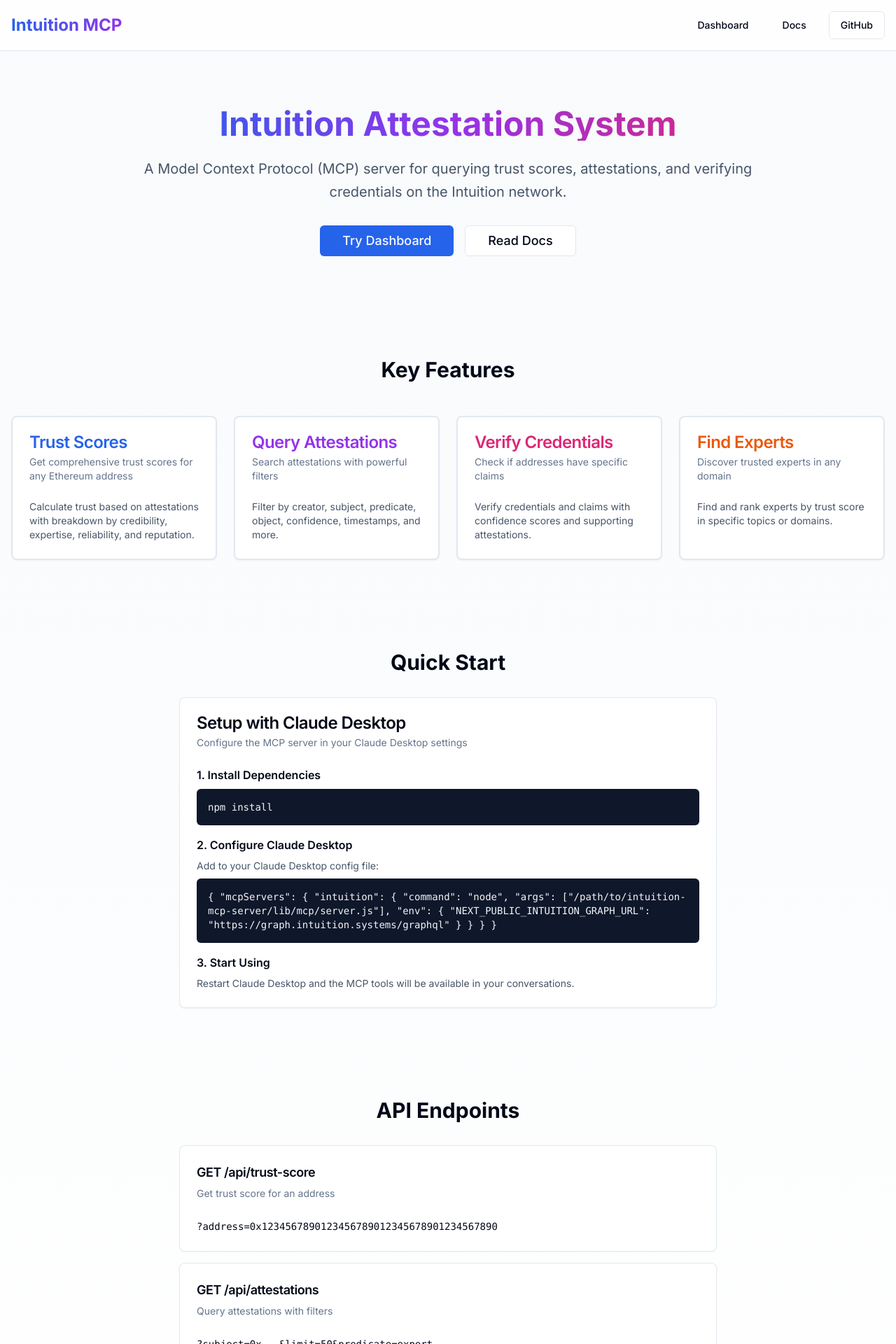
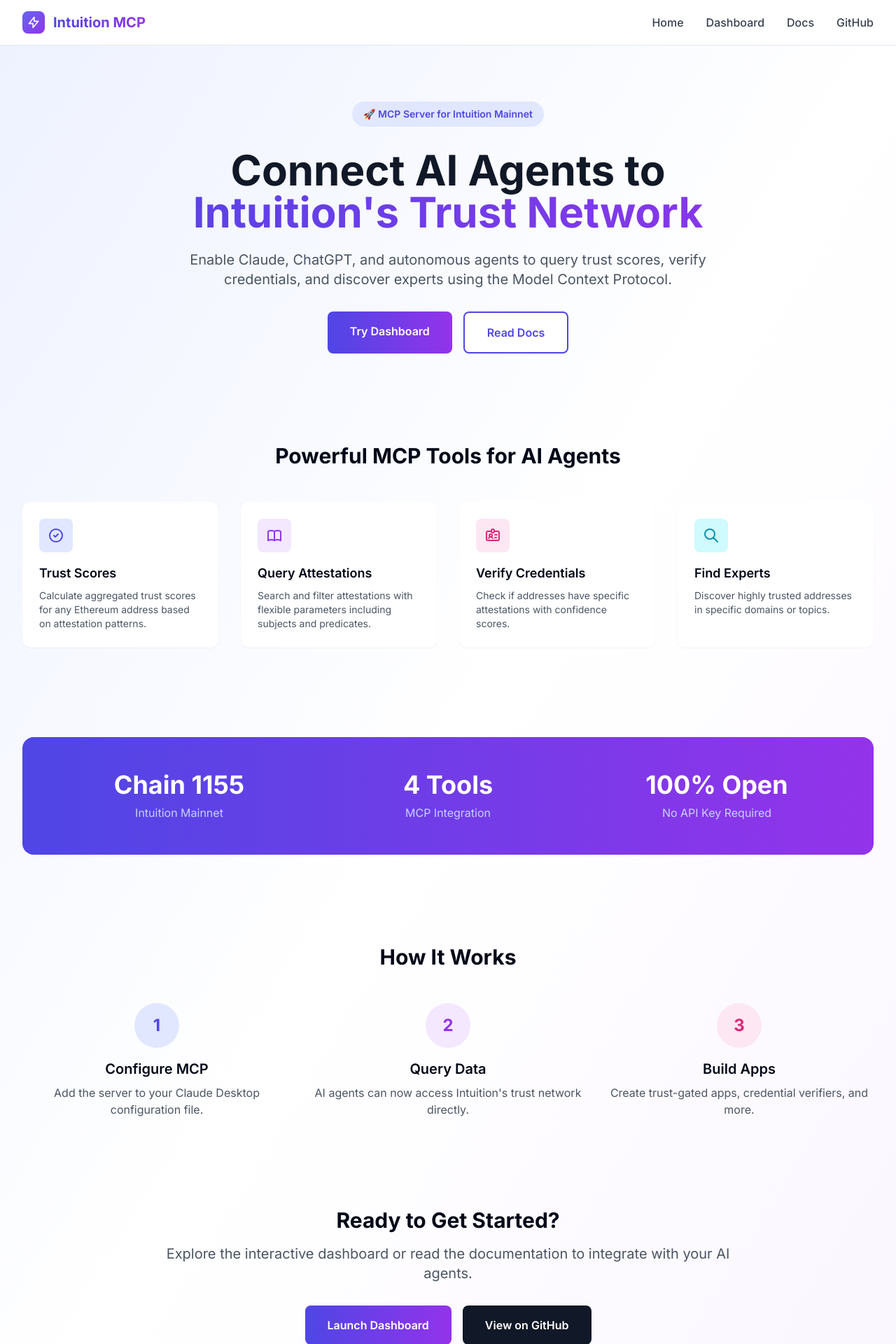
Before and after one commit to rudazy/Intuition-, a Next.js app: page / in a window 1280 px wide. Shown: the top 1920 px of the page at 70% size. Built offline with nearby package versions, Linux system fonts and the light colour scheme.

Commit message:
feat: enhance UI design and update footer - Removed grant mention from footer - Added Twitter/X link with icon - Enhanced CSS with animations and effects - Improved visual design with glass morphism - Added custom scrollbar and hover effects

```diff
--- a/app/layout.tsx
+++ b/app/layout.tsx
@@ -1,18 +1,37 @@
-import type { Metadata } from 'next';
-import { Inter } from 'next/font/google';
-import './globals.css';
+import type { Metadata } from "next";
+import { Inter } from "next/font/google";
+import "./globals.css";
+import Link from "next/link";
 
-const inter = Inter({ subsets: ['latin'] });
+const inter = Inter({ subsets: ["latin"] });
 
 export const metadata: Metadata = {
-  title: 'Intuition MCP Server',
-  description: 'Model Context Protocol server for Intuition attestation system - query trust scores, attestations, and verify credentials on-chain',
-  keywords: ['MCP', 'Intuition', 'attestations', 'trust score', 'blockchain', 'ethereum', 'Claude'],
-  authors: [{ name: 'Your Name' }],
+  title: "Intuition MCP Server | AI Agent Integration",
+  description: "MCP server for querying Intuition's attestation system. Enable AI agents like Claude to access trust scores and reputation data.",
+  icons: {
+    icon: '/logo.svg',
+    apple: '/logo.svg',
+  },
   openGraph: {
-    title: 'Intuition MCP Server',
-    description: 'Query trust scores and attestations on the Intuition network via MCP',
-    type: 'website',
+    title: "Intuition MCP Server",
+    description: "Enable AI agents to query trust scores and attestations from Intuition",
+    url: "https://intuition-orpin.vercel.app",
+    siteName: "Intuition MCP",
+    images: [
+      {
+        url: "https://intuition-orpin.vercel.app/logo.svg",
+        width: 512,
+        height: 512,
+      },
+    ],
+    locale: "en_US",
+    type: "website",
+  },
+  twitter: {
+    card: "summary_large_image",
+    title: "Intuition MCP Server",
+    description: "Enable AI agents to query trust scores and attestations from Intuition",
+    images: ["https://intuition-orpin.vercel.app/logo.svg"],
   },
 };
 
@@ -23,7 +42,52 @@
 }) {
   return (
     <html lang="en">
-      <body className={inter.className}>{children}</body>
+      <body className={inter.className}>
+        <nav className="border-b bg-white/50 backdrop-blur-sm sticky top-0 z-50">
+          <div className="max-w-7xl mx-auto px-4 sm:px-6 lg:px-8">
+            <div className="flex justify-between h-16 items-center">
+              <Link href="/" className="flex items-center space-x-3">
+                <div className="w-8 h-8 bg-gradient-to-br from-indigo-500 to-purple-600 rounded-lg flex items-center justify-center">
+                  <svg className="w-5 h-5 text-white" fill="none" stroke="currentColor" viewBox="0 0 24 24">
+                    <path strokeLinecap="round" strokeLinejoin="round" strokeWidth={2} d="M13 10V3L4 14h7v7l9-11h-7z" />
+                  </svg>
+                </div>
+                <span className="text-xl font-bold bg-gradient-to-r from-indigo-600 to-purple-600 bg-clip-text text-transparent">
+                  Intuition MCP
+                </span>
+              </Link>
+              <div className="flex space-x-8">
+                <Link
+                  href="/"
+                  className="text-gray-700 hover:text-indigo-600 font-medium transition-colors"
+                >
+                  Home
+                </Link>
+                <Link
+                  href="/dashboard"
+                  className="text-gray-700 hover:text-indigo-600 font-medium transition-colors"
+                >
+                  Dashboard
+                </Link>
+                <Link
+                  href="/docs"
+                  className="text-gray-700 hover:text-indigo-600 font-medium transition-colors"
+                >
+                  Docs
+                </Link>
+                <Link
+                  href="https://github.com/rudazy/Intuition-"
+                  target="_blank"
+                  className="text-gray-700 hover:text-indigo-600 font-medium transition-colors"
+                >
+                  GitHub
+                </Link>
+              </div>
+            </div>
+          </div>
+        </nav>
+        {children}
+      </body>
     </html>
   );
 }
--- a/app/page.tsx
+++ b/app/page.tsx
@@ -1,221 +1,203 @@
-import Link from 'next/link';
-import { Button } from '@/components/ui/button';
-import { Card, CardContent, CardDescription, CardHeader, CardTitle } from '@/components/ui/card';
+import Link from "next/link";
 
-export default function HomePage() {
+export default function Home() {
   return (
-    <div className="min-h-screen bg-gradient-to-b from-slate-50 to-white">
-      {/* Navigation */}
-      <nav className="border-b bg-white/80 backdrop-blur-sm sticky top-0 z-50">
-        <div className="container mx-auto px-4 py-4 flex items-center justify-between">
-          <h1 className="text-2xl font-bold bg-gradient-to-r from-blue-600 to-purple-600 bg-clip-text text-transparent">
-            Intuition MCP
+    <div className="min-h-screen bg-gradient-to-br from-indigo-50 via-white to-purple-50">
+      {/* Hero Section */}
+      <section className="max-w-7xl mx-auto px-4 sm:px-6 lg:px-8 pt-20 pb-16">
+        <div className="text-center">
+          <div className="inline-flex items-center px-4 py-2 bg-indigo-100 rounded-full mb-8">
+            <span className="text-indigo-600 font-semibold text-sm">
+              🚀 MCP Server for Intuition Mainnet
+            </span>
+          </div>
+          <h1 className="text-5xl md:text-6xl font-bold text-gray-900 mb-6">
+            Connect AI Agents to
+            <span className="block text-transparent bg-clip-text bg-gradient-to-r from-indigo-600 to-purple-600">
+              Intuition's Trust Network
+            </span>
           </h1>
-          <div className="flex gap-4">
-            <Link href="/dashboard">
-              <Button variant="ghost">Dashboard</Button>
+          <p className="text-xl text-gray-600 mb-8 max-w-3xl mx-auto">
+            Enable Claude, ChatGPT, and autonomous agents to query trust scores,
+            verify credentials, and discover experts using the Model Context Protocol.
+          </p>
+          <div className="flex flex-col sm:flex-row gap-4 justify-center">
+            <Link
+              href="/dashboard"
+              className="px-8 py-4 bg-gradient-to-r from-indigo-600 to-purple-600 text-white rounded-lg font-semibold hover:shadow-lg transform hover:-translate-y-0.5 transition-all"
+            >
+              Try Dashboard
             </Link>
-            <Link href="/docs">
-              <Button variant="ghost">Docs</Button>
-            </Link>
-            <Link href="https://github.com" target="_blank">
-              <Button variant="outline">GitHub</Button>
-            </Link>
-          </div>
-        </div>
-      </nav>
-
-      {/* Hero Section */}
-      <section className="container mx-auto px-4 py-20 text-center">
-        <div className="max-w-4xl mx-auto">
-          <h2 className="text-5xl font-bold mb-6 bg-gradient-to-r from-blue-600 via-purple-600 to-pink-600 bg-clip-text text-transparent">
-            Intuition Attestation System
-          </h2>
-          <p className="text-xl text-slate-600 mb-8 leading-relaxed">
-            A Model Context Protocol (MCP) server for querying trust scores, attestations, and verifying credentials on the Intuition network.
-          </p>
-          <div className="flex gap-4 justify-center">
-            <Link href="/dashboard">
-              <Button size="lg" className="text-lg px-8">
-                Try Dashboard
-              </Button>
-            </Link>
-            <Link href="/docs">
-              <Button size="lg" variant="outline" className="text-lg px-8">
+            <Link
+              href="/docs"
+              className="px-8 py-4 bg-white text-indigo-600 border-2 border-indigo-600 rounded-lg font-semibold hover:bg-indigo-50 transition-all"
+            >
               Read Docs
-              </Button>
             </Link>
           </div>
         </div>
       </section>
 
-      {/* Features Section */}
-      <section className="container mx-auto px-4 py-16">
-        <h3 className="text-3xl font-bold text-center mb-12">Key Features</h3>
-        <div className="grid md:grid-cols-2 lg:grid-cols-4 gap-6">
-          <Card className="border-2 hover:border-blue-400 transition-colors">
-            <CardHeader>
-              <CardTitle className="text-blue-600">Trust Scores</CardTitle>
-              <CardDescription>
-                Get comprehensive trust scores for any Ethereum address
-              </CardDescription>
-            </CardHeader>
-            <CardContent>
-              <p className="text-sm text-slate-600">
-                Calculate trust based on attestations with breakdown by credibility, expertise, reliability, and reputation.
-              </p>
-            </CardContent>
-          </Card>
-
-          <Card className="border-2 hover:border-purple-400 transition-colors">
-            <CardHeader>
-              <CardTitle className="text-purple-600">Query Attestations</CardTitle>
-              <CardDescription>
-                Search attestations with powerful filters
-              </CardDescription>
-            </CardHeader>
-            <CardContent>
-              <p className="text-sm text-slate-600">
-                Filter by creator, subject, predicate, object, confidence, timestamps, and more.
-              </p>
-            </CardContent>
-          </Card>
-
-          <Card className="border-2 hover:border-pink-400 transition-colors">
-            <CardHeader>
-              <CardTitle className="text-pink-600">Verify Credentials</CardTitle>
-              <CardDescription>
-                Check if addresses have specific claims
-              </CardDescription>
-            </CardHeader>
-            <CardContent>
-              <p className="text-sm text-slate-600">
-                Verify credentials and claims with confidence scores and supporting attestations.
-              </p>
-            </CardContent>
-          </Card>
-
-          <Card className="border-2 hover:border-orange-400 transition-colors">
-            <CardHeader>
-              <CardTitle className="text-orange-600">Find Experts</CardTitle>
-              <CardDescription>
-                Discover trusted experts in any domain
-              </CardDescription>
-            </CardHeader>
-            <CardContent>
-              <p className="text-sm text-slate-600">
-                Find and rank experts by trust score in specific topics or domains.
-              </p>
-            </CardContent>
-          </Card>
+      {/* Features Grid */}
+      <section className="max-w-7xl mx-auto px-4 sm:px-6 lg:px-8 py-16">
+        <h2 className="text-3xl font-bold text-center mb-12">
+          Powerful MCP Tools for AI Agents
+        </h2>
+        <div className="grid md:grid-cols-2 lg:grid-cols-4 gap-8">
+          {/* Feature 1 */}
+          <div className="bg-white p-6 rounded-xl shadow-sm hover:shadow-md transition-shadow">
+            <div className="w-12 h-12 bg-indigo-100 rounded-lg flex items-center justify-center mb-4">
+              <svg className="w-6 h-6 text-indigo-600" fill="none" stroke="currentColor" viewBox="0 0 24 24">
+                <path strokeLinecap="round" strokeLinejoin="round" strokeWidth={2} d="M9 12l2 2 4-4m6 2a9 9 0 11-18 0 9 9 0 0118 0z" />
+              </svg>
             </div>
-      </section>
-
-      {/* Quick Start Section */}
-      <section className="container mx-auto px-4 py-16">
-        <div className="max-w-3xl mx-auto">
-          <h3 className="text-3xl font-bold text-center mb-8">Quick Start</h3>
-          <Card>
-            <CardHeader>
-              <CardTitle>Setup with Claude Desktop</CardTitle>
-              <CardDescription>
-                Configure the MCP server in your Claude Desktop settings
-              </CardDescription>
-            </CardHeader>
-            <CardContent className="space-y-4">
-              <div>
-                <h4 className="font-semibold mb-2">1. Install Dependencies</h4>
-                <code className="block bg-slate-900 text-slate-100 p-4 rounded-md text-sm">
-                  npm install
-                </code>
-              </div>
-              <div>
-                <h4 className="font-semibold mb-2">2. Configure Claude Desktop</h4>
-                <p className="text-sm text-slate-600 mb-2">
-                  Add to your Claude Desktop config file:
-                </p>
-                <code className="block bg-slate-900 text-slate-100 p-4 rounded-md text-sm overflow-x-auto">
-                  {`{
-  "mcpServers": {
-    "intuition": {
-      "command": "node",
-      "args": ["/path/to/intuition-mcp-server/lib/mcp/server.js"],
-      "env": {
-        "NEXT_PUBLIC_INTUITION_GRAPH_URL": "https://graph.intuition.systems/graphql"
-      }
-    }
-  }
-}`}
-                </code>
-              </div>
-              <div>
-                <h4 className="font-semibold mb-2">3. Start Using</h4>
-                <p className="text-sm text-slate-600">
-                  Restart Claude Desktop and the MCP tools will be available in your conversations.
+            <h3 className="text-lg font-semibold mb-2">Trust Scores</h3>
+            <p className="text-gray-600 text-sm">
+              Calculate aggregated trust scores for any Ethereum address based on attestation patterns.
             </p>
           </div>
-            </CardContent>
-          </Card>
+
+          {/* Feature 2 */}
+          <div className="bg-white p-6 rounded-xl shadow-sm hover:shadow-md transition-shadow">
+            <div className="w-12 h-12 bg-purple-100 rounded-lg flex items-center justify-center mb-4">
+              <svg className="w-6 h-6 text-purple-600" fill="none" stroke="currentColor" viewBox="0 0 24 24">
+                <path strokeLinecap="round" strokeLinejoin="round" strokeWidth={2} d="M12 6.253v13m0-13C10.832 5.477 9.246 5 7.5 5S4.168 5.477 3 6.253v13C4.168 18.477 5.754 18 7.5 18s3.332.477 4.5 1.253m0-13C13.168 5.477 14.754 5 16.5 5c1.747 0 3.332.477 4.5 1.253v13C19.832 18.477 18.247 18 16.5 18c-1.746 0-3.332.477-4.5 1.253" />
+              </svg>
             </div>
-      </section>
+            <h3 className="text-lg font-semibold mb-2">Query Attestations</h3>
+            <p className="text-gray-600 text-sm">
+              Search and filter attestations with flexible parameters including subjects and predicates.
+            </p>
+          </div>
 
-      {/* API Endpoints Section */}
-      <section className="container mx-auto px-4 py-16">
-        <div className="max-w-3xl mx-auto">
-          <h3 className="text-3xl font-bold text-center mb-8">API Endpoints</h3>
-          <div className="space-y-4">
-            <Card>
-              <CardHeader>
-                <CardTitle className="text-lg">GET /api/trust-score</CardTitle>
-                <CardDescription>Get trust score for an address</CardDescription>
-              </CardHeader>
-              <CardContent>
-                <code className="text-sm">?address=0x1234567890123456789012345678901234567890</code>
-              </CardContent>
-            </Card>
+          {/* Feature 3 */}
+          <div className="bg-white p-6 rounded-xl shadow-sm hover:shadow-md transition-shadow">
+            <div className="w-12 h-12 bg-pink-100 rounded-lg flex items-center justify-center mb-4">
+              <svg className="w-6 h-6 text-pink-600" fill="none" stroke="currentColor" viewBox="0 0 24 24">
+                <path strokeLinecap="round" strokeLinejoin="round" strokeWidth={2} d="M10 6H5a2 2 0 00-2 2v9a2 2 0 002 2h14a2 2 0 002-2V8a2 2 0 00-2-2h-5m-4 0V5a2 2 0 114 0v1m-4 0a2 2 0 104 0m-5 8a2 2 0 100-4 2 2 0 000 4zm0 0c1.306 0 2.417.835 2.83 2M9 14a3.001 3.001 0 00-2.83 2M15 11h3m-3 4h2" />
+              </svg>
+            </div>
+            <h3 className="text-lg font-semibold mb-2">Verify Credentials</h3>
+            <p className="text-gray-600 text-sm">
+              Check if addresses have specific attestations with confidence scores.
+            </p>
+          </div>
 
-            <Card>
-              <CardHeader>
-                <CardTitle className="text-lg">GET /api/attestations</CardTitle>
-                <CardDescription>Query attestations with filters</CardDescription>
-              </CardHeader>
-              <CardContent>
-                <code className="text-sm">?subject=0x...&limit=50&predicate=expert</code>
-              </CardContent>
-            </Card>
-
-            <Card>
-              <CardHeader>
-                <CardTitle className="text-lg">POST /api/mcp</CardTitle>
-                <CardDescription>Execute MCP tools via HTTP</CardDescription>
-              </CardHeader>
-              <CardContent>
-                <code className="text-sm block bg-slate-100 p-2 rounded">
-                  {`{ "tool": "getTrustScore", "params": { "address": "0x..." } }`}
-                </code>
-              </CardContent>
-            </Card>
+          {/* Feature 4 */}
+          <div className="bg-white p-6 rounded-xl shadow-sm hover:shadow-md transition-shadow">
+            <div className="w-12 h-12 bg-cyan-100 rounded-lg flex items-center justify-center mb-4">
+              <svg className="w-6 h-6 text-cyan-600" fill="none" stroke="currentColor" viewBox="0 0 24 24">
+                <path strokeLinecap="round" strokeLinejoin="round" strokeWidth={2} d="M21 21l-6-6m2-5a7 7 0 11-14 0 7 7 0 0114 0z" />
+              </svg>
+            </div>
+            <h3 className="text-lg font-semibold mb-2">Find Experts</h3>
+            <p className="text-gray-600 text-sm">
+              Discover highly trusted addresses in specific domains or topics.
+            </p>
           </div>
         </div>
       </section>
 
+      {/* Stats Section */}
+      <section className="max-w-7xl mx-auto px-4 sm:px-6 lg:px-8 py-16">
+        <div className="bg-gradient-to-r from-indigo-600 to-purple-600 rounded-2xl p-12 text-white">
+          <div className="grid md:grid-cols-3 gap-8 text-center">
+            <div>
+              <div className="text-4xl font-bold mb-2">Chain 1155</div>
+              <div className="text-indigo-200">Intuition Mainnet</div>
+            </div>
+            <div>
+              <div className="text-4xl font-bold mb-2">4 Tools</div>
+              <div className="text-indigo-200">MCP Integration</div>
+            </div>
+            <div>
+              <div className="text-4xl font-bold mb-2">100% Open</div>
+              <div className="text-indigo-200">No API Key Required</div>
+            </div>
+          </div>
+        </div>
+      </section>
+
+      {/* How It Works */}
+      <section className="max-w-7xl mx-auto px-4 sm:px-6 lg:px-8 py-16">
+        <h2 className="text-3xl font-bold text-center mb-12">
+          How It Works
+        </h2>
+        <div className="grid md:grid-cols-3 gap-8">
+          <div className="text-center">
+            <div className="w-16 h-16 bg-indigo-100 rounded-full flex items-center justify-center mx-auto mb-4">
+              <span className="text-2xl font-bold text-indigo-600">1</span>
+            </div>
+            <h3 className="text-xl font-semibold mb-2">Configure MCP</h3>
+            <p className="text-gray-600">
+              Add the server to your Claude Desktop configuration file.
+            </p>
+          </div>
+          <div className="text-center">
+            <div className="w-16 h-16 bg-purple-100 rounded-full flex items-center justify-center mx-auto mb-4">
+              <span className="text-2xl font-bold text-purple-600">2</span>
+            </div>
+            <h3 className="text-xl font-semibold mb-2">Query Data</h3>
+            <p className="text-gray-600">
+              AI agents can now access Intuition's trust network directly.
+            </p>
+          </div>
+          <div className="text-center">
+            <div className="w-16 h-16 bg-pink-100 rounded-full flex items-center justify-center mx-auto mb-4">
+              <span className="text-2xl font-bold text-pink-600">3</span>
+            </div>
+            <h3 className="text-xl font-semibold mb-2">Build Apps</h3>
+            <p className="text-gray-600">
+              Create trust-gated apps, credential verifiers, and more.
+            </p>
+          </div>
+        </div>
+      </section>
+
+      {/* CTA Section */}
+      <section className="max-w-4xl mx-auto px-4 sm:px-6 lg:px-8 py-16 text-center">
+        <h2 className="text-3xl font-bold mb-4">
+          Ready to Get Started?
+        </h2>
+        <p className="text-xl text-gray-600 mb-8">
+          Explore the interactive dashboard or read the documentation to integrate with your AI agents.
+        </p>
+        <div className="flex flex-col sm:flex-row gap-4 justify-center">
+          <Link
+            href="/dashboard"
+            className="px-8 py-4 bg-gradient-to-r from-indigo-600 to-purple-600 text-white rounded-lg font-semibold hover:shadow-lg transform hover:-translate-y-0.5 transition-all"
+          >
+            Launch Dashboard
+          </Link>
+          <Link
+            href="https://github.com/rudazy/Intuition-"
+            target="_blank"
+            className="px-8 py-4 bg-gray-900 text-white rounded-lg font-semibold hover:bg-gray-800 transition-all"
+          >
+            View on GitHub
+          </Link>
+        </div>
+      </section>
+
       {/* Footer */}
-      <footer className="border-t mt-20 py-8 bg-slate-50">
-        <div className="container mx-auto px-4 text-center text-slate-600">
-          <p className="mb-2">Built with Next.js, TypeScript, and the Model Context Protocol</p>
-          <p className="text-sm">
-            <Link href="https://intuition.systems" target="_blank" className="text-blue-600 hover:underline">
-              Intuition Systems
+      <footer className="border-t mt-16">
+        <div className="max-w-7xl mx-auto px-4 sm:px-6 lg:px-8 py-8">
+          <div className="flex flex-col md:flex-row justify-between items-center">
+            <div className="text-gray-600 mb-4 md:mb-0">
+              © 2025 Intuition MCP Server. Built for the Intuition Ecosystem Grant.
+            </div>
+            <div className="flex space-x-6">
+              <Link href="https://portal.intuition.systems/" target="_blank" className="text-gray-600 hover:text-indigo-600">
+                Intuition Portal
               </Link>
-            {' • '}
-            <Link href="https://modelcontextprotocol.io" target="_blank" className="text-blue-600 hover:underline">
-              MCP Docs
+              <Link href="https://docs.intuition.systems/" target="_blank" className="text-gray-600 hover:text-indigo-600">
+                Intuition Docs
               </Link>
-            {' • '}
-            <Link href="/docs" className="text-blue-600 hover:underline">
-              Documentation
+              <Link href="https://github.com/rudazy/Intuition-" target="_blank" className="text-gray-600 hover:text-indigo-600">
+                GitHub
               </Link>
-          </p>
+            </div>
+          </div>
         </div>
       </footer>
     </div>
```
Also changed, not shown: public/logo.svg (added). Lines whose indentation alone changed are shown as unchanged.
